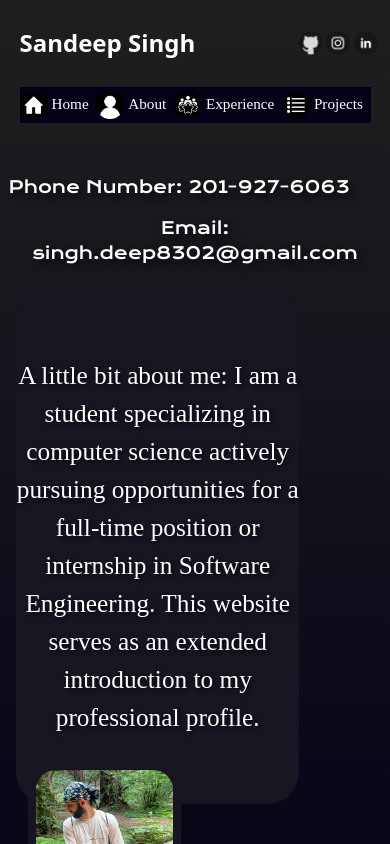
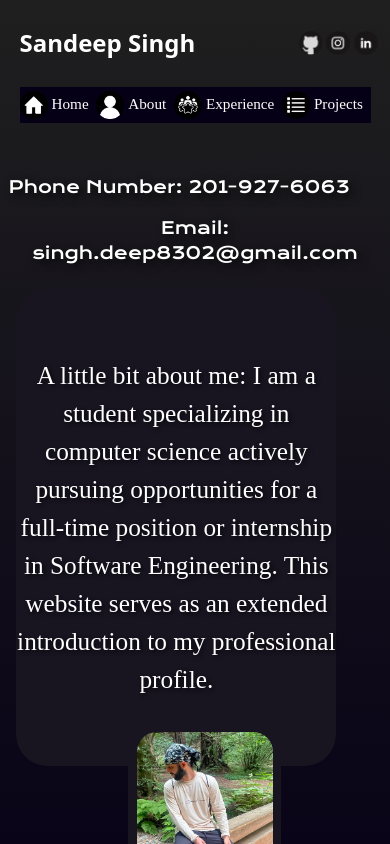
Before and after one commit to SandeepS3/personal-website, a React (Create React App) app: page /about in a window 390 px wide. Shown: the top 844 px of the page. Built offline with nearby package versions, Linux system fonts and the light colour scheme; a web font is replaced by a local one.

Commit message:
fix about  mobile

```diff
--- a/src/pages/AboutStyles.js
+++ b/src/pages/AboutStyles.js
@@ -87,7 +87,6 @@ const mediaStyles = {
   aboutMe: {
     display: "flex",
     flexDirection: "column",
-    alignItems: "flex-start",
   },
   rightHalf: {
     flex: 1,
@@ -97,8 +96,8 @@ const mediaStyles = {
   leftHalf: {
     flex: 1,
     display: "flex",
-
-    width: "80%",
+    width: "90%",
+    alignItems: "flex-start",
   },
   image: {
     width: "35vw",
```
